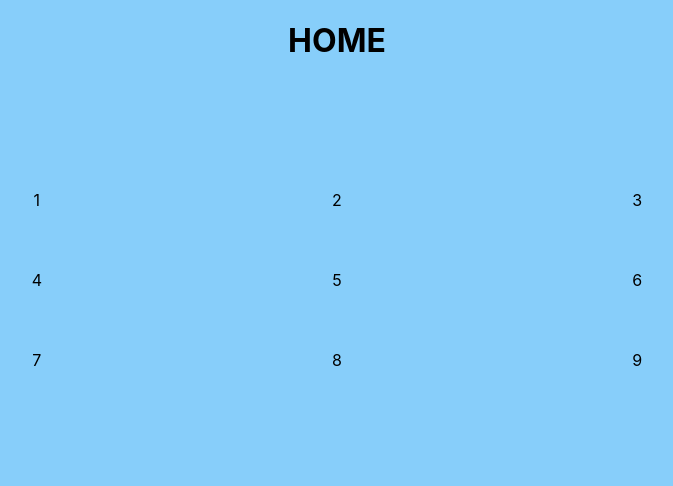
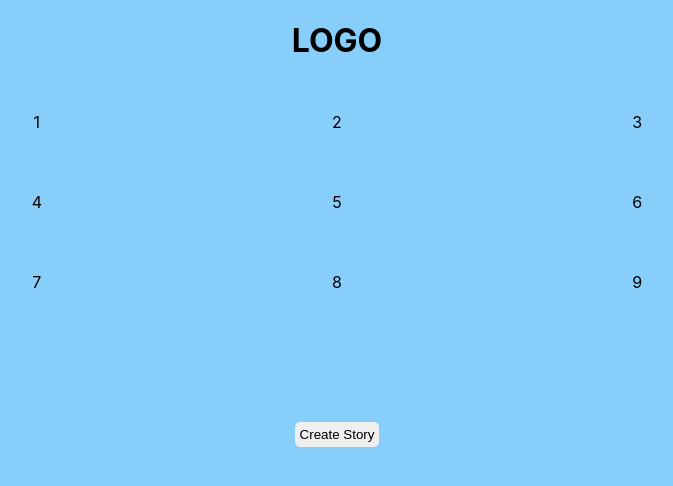
Before and after one commit to lory-costa/storytime, a React (Create React App) app: page / in a window 1280 px wide. Shown: the top 486 px of the page, without its empty margins (303-976 px from the left). Built offline with nearby package versions, Linux system fonts and the light colour scheme.

Commit message:
add button

```diff
--- a/src/App.css
+++ b/src/App.css
@@ -7,7 +7,7 @@ body {
 }
 
 .title {
-  margin-bottom: 100px;
+  margin-bottom: 60px 0 100px;
   text-align: center;
 }
 
@@ -27,3 +27,11 @@ body {
   text-align: center;
   padding: 30px 20px;
 }
+
+.submit {
+  margin: 100px auto;
+  border: 2px;
+  border-color: black;
+  border-radius: 5px;
+  padding: 5px;
+}
--- a/src/pages/Home.js
+++ b/src/pages/Home.js
@@ -1,7 +1,7 @@
 export default function Home(props) {
   return (
     <div className="container">
-      <h1 className="title">HOME</h1>
+      <h1 className="title">LOGO</h1>
       <div className="row">
         <div className="col">1</div>
         <div className="col">2</div>
@@ -12,6 +12,7 @@ export default function Home(props) {
         <div className="col">7</div>
         <div className="col">8</div>
         <div className="col">9</div>
+        <button className="submit">Create Story</button>
       </div>
     </div>
   );
```
